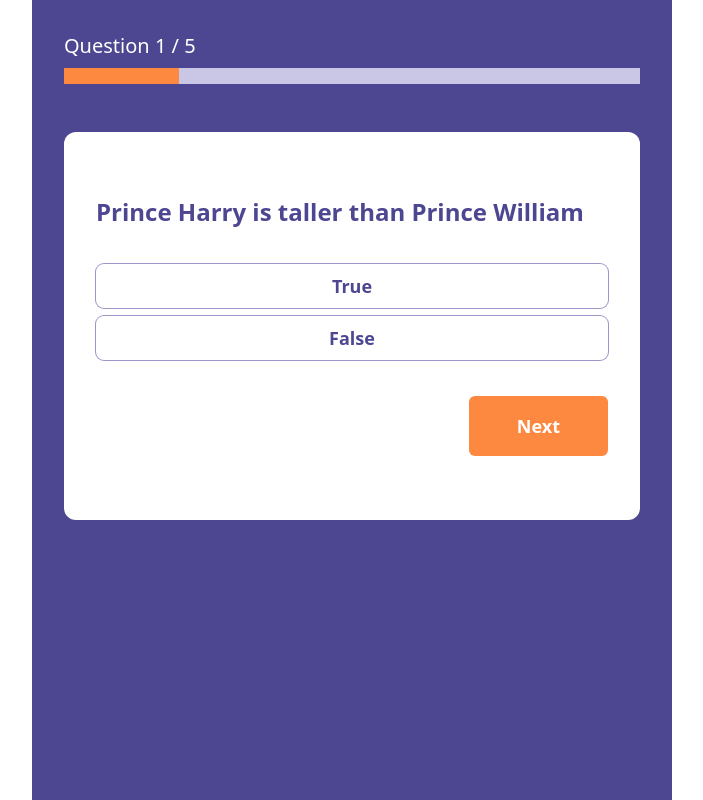
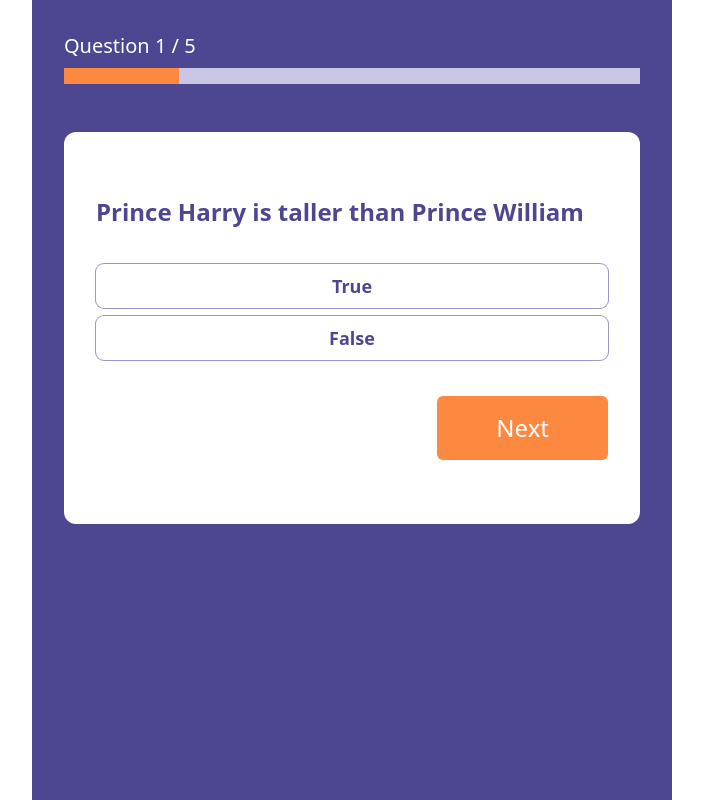
Before and after one commit to reskyppo/true-false-quiz, a React (Create React App) app: page /quiz in a window 1280 px wide. Shown: the whole page, without its empty margins (288-991 px from the left). Built offline with nearby package versions, Linux system fonts and the light colour scheme.

Commit message:
add button comp

```diff
--- a/src/pages/Home.jsx
+++ b/src/pages/Home.jsx
@@ -1,5 +1,5 @@
-import { Link } from "react-router-dom";
 import HeroIcon from "../assets/hero_icon.svg";
+import Button from "../components/Button";
 
 const Home = () => {
   return (
@@ -22,13 +22,7 @@
         </div>
 
         <div className="flex justify-center md:mt-16">
-          <button className="bg-secondary-300 w-5/6 rounded-md cursor-pointer">
-            <Link to="/quiz">
-              <p className="py-4 text-center text-2xl font-medium text-white">
-                Start quiz
-              </p>
-            </Link>
-          </button>
+          <Button url="/quiz" text="Start quiz" size="5/6" />
         </div>
       </div>
     </div>
--- a/src/pages/Quiz.jsx
+++ b/src/pages/Quiz.jsx
@@ -4,6 +4,7 @@
 import { useHistory } from "react-router";
 import { useDispatch } from "react-redux";
 import { addScore } from "../features/scores/scoresSlice";
+import Button from "../components/Button";
 const Quiz = () => {
   const history = useHistory();
   const dispatch = useDispatch();
@@ -17,7 +18,7 @@
     userAnswer === datas[currentPage].answer && dispatch(addScore());
     currentPage + 1 === totalPage && history.push("/result");
     setCurrentPage(currentPage + 1);
-    setUserAnswer('')
+    setUserAnswer("");
   };
 
   return (
@@ -37,8 +38,9 @@
           <div className="mt-8 flex flex-col">
             <button
               className={`my-1 py-2 px-4 text-lg font-semibold rounded-lg ${
-                userAnswer === true ? "bg-secondary-300 ring-0 text-white"
-              : 'ring-1 ring-primary-300'
+                userAnswer === true
+                  ? "bg-secondary-300 ring-0 text-white"
+                  : "ring-1 ring-primary-300"
               }`}
               onClick={() => setUserAnswer(true)}
             >
@@ -46,8 +48,10 @@
             </button>
             <button
               className={`my-1 py-2 px-4 text-lg font-semibold rounded-lg ${
-                userAnswer === false ? "bg-secondary-300 ring-0 text-white"
-              : 'ring-1 ring-primary-300'}
+                userAnswer === false
+                  ? "bg-secondary-300 ring-0 text-white"
+                  : "ring-1 ring-primary-300"
+              }
               `}
               onClick={() => setUserAnswer(false)}
             >
@@ -56,9 +60,11 @@
           </div>
 
           <div className="mt-8 flex justify-end">
-            <button className="bg-secondary-300 ring-0 text-lg font-semibold text-white px-6 sm:px-12 py-2 sm:py-4 rounded-md" onClick={handleScore}>
-              {currentPage + 1 !== totalPage ? "Next" : "Submit"}
-            </button>
+            <Button
+              text={currentPage + 1 !== totalPage ? "Next" : "Submit"}
+              onClick={handleScore}
+              size="2/6"
+            />
           </div>
         </div>
       </div>
--- a/src/pages/Result.jsx
+++ b/src/pages/Result.jsx
@@ -2,6 +2,7 @@
 import { Link } from "react-router-dom";
 import { resetScore } from "../features/scores/scoresSlice";
 import TrophyIcon from "../assets/trophy_icon.svg";
+import Button from "../components/Button";
 
 const Result = () => {
   const score = useSelector((state) => state.scores.score);
@@ -24,13 +25,12 @@
           {score * 10}/100
         </p>
         <div className="flex justify-center md:mt-16">
-          <button className="bg-secondary-300 w-5/6 rounded-md cursor-pointer" onClick={()=> dispatch(resetScore())}>
-            <Link to="/">
-              <p className="py-4 text-center text-2xl font-medium text-white">
-                Try Again
-              </p>
-            </Link>
-          </button>
+          <Button
+            url="/"
+            text="Try Again"
+            onClick={() => dispatch(resetScore())}
+            size="5/6"
+          />
         </div>
       </div>
     </div>
```
